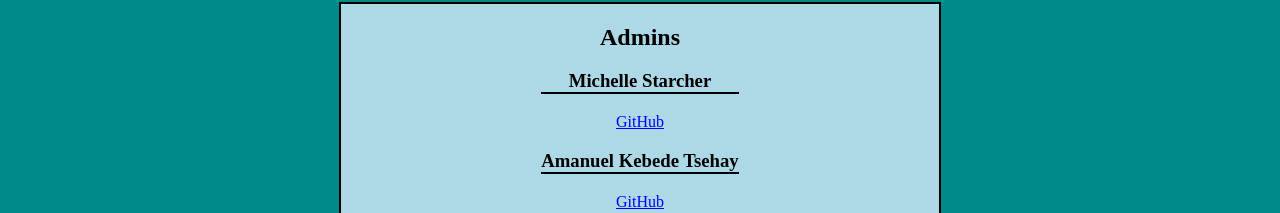
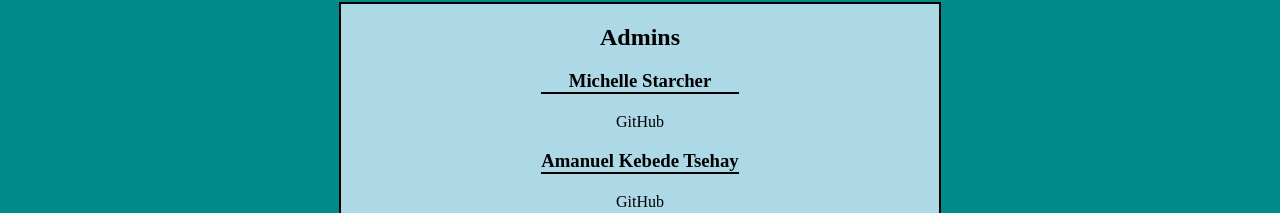
Before and after one commit to mtstarcher/INST377-Project, a website: page public/about.html in a window 1280 px wide. Shown: the part 739-952 px from the top of the page. Drawn offline with Linux system fonts and the light colour scheme.

Commit message:
Update about.css

```diff
--- a/public/about.css
+++ b/public/about.css
@@ -55,7 +55,7 @@ body {
     border-bottom: 2px black solid;
 }
 
-#linkedin {
+#github {
     text-decoration:underline;
     color: blue;
 }
```
